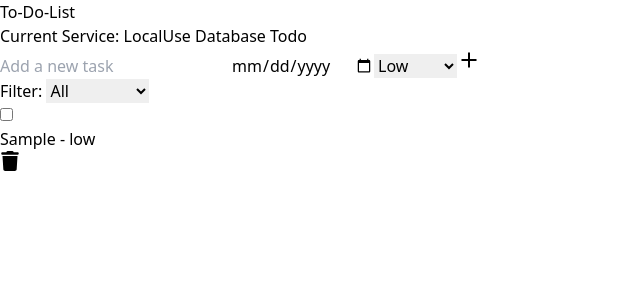
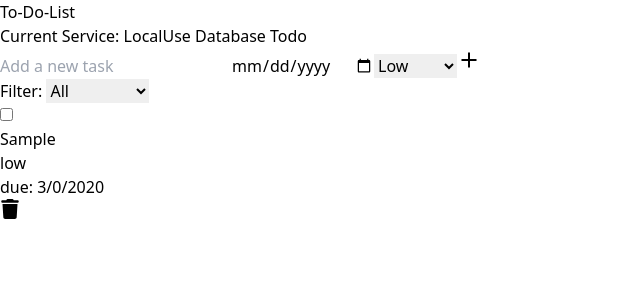
Before and after one commit to 22Frankfert/CPE343_FinalProject, a React (Vite) app in the folder Frontend/: page / in a window 1280 px wide. Both pictures are taken after typing "Sample", "2020-01-15" into the empty fields and a click on the button 469 px from the left and 60 px from the top of the page. Shown: the top 300 px of the page, without its empty margins (0-640 px from the left). Built offline with nearby package versions, Linux system fonts and the light colour scheme.

Commit message:
feat: properly display priority and due date

```diff
--- a/Frontend/src/components/ToDoItem.tsx
+++ b/Frontend/src/components/ToDoItem.tsx
@@ -34,7 +34,7 @@ const ToDoItem: React.FC<ToDoItemProps> = ({ todo }) => {
           size-6
         "
       />
-      <div className="flex flex-1 flex-col mx-8">
+      <div className="flex flex-1 flex-col mx-8 gap-2">
         <p
           className={clsx(
             `
@@ -44,8 +44,17 @@ const ToDoItem: React.FC<ToDoItemProps> = ({ todo }) => {
             todo.completed ? "line-through" : "none"
           )}
         >
-          {todo.text} - {todo.priority}
+          {todo.text}
         </p>
+        <div className="flex gap-2">
+          <p className="px-1 py-0.5 rounded-lg bg-white">{todo.priority}</p>
+          {todo.dueDate && (
+            <p className="px-1 py-0.5 rounded-lg bg-white">
+              due: {todo.dueDate?.getDay()}/{todo.dueDate?.getMonth()}/
+              {todo.dueDate?.getFullYear()}
+            </p>
+          )}
+        </div>
       </div>
       <div className="flex flex-col justify-center gap-2">
         <DeleteItem todo={todo} deleteTodo={deleteTodo} />
```
